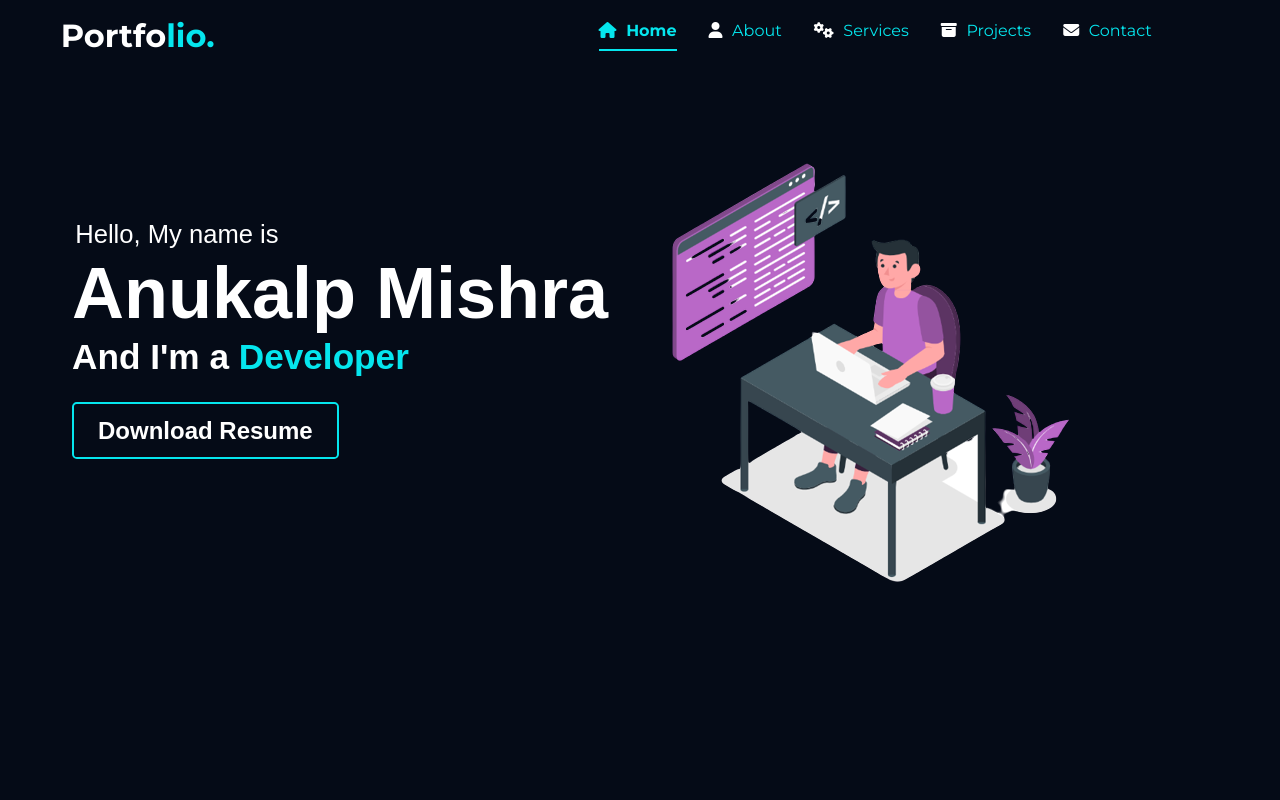
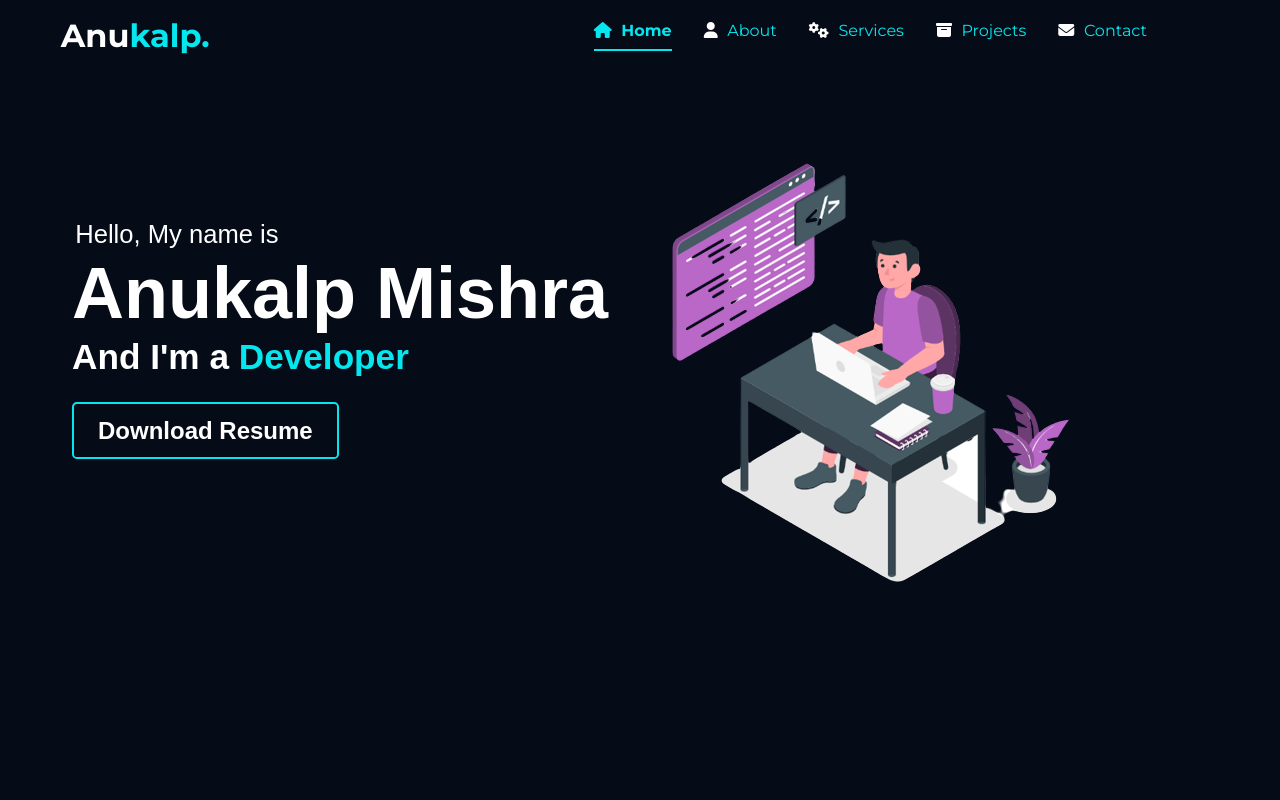
Before and after one commit to anukalp-mishra/React-Portfolio, a React (Create React App) app: page / in a window 1280 px wide. Shown: the top 800 px of the page. Built offline with nearby package versions, Linux system fonts and the light colour scheme.

Commit message:
Updated Navbar.jsx

```diff
--- a/src/components/Navbar/Navbar.jsx
+++ b/src/components/Navbar/Navbar.jsx
@@ -45,7 +45,7 @@ function Navbar() {
         <>
             <nav>
                 <div className="nav">
-                <Link to="Home" offset={-150} ><h2>Portfo<span>lio.</span></h2></Link>
+                <Link to="Home" offset={-150} ><h2>Anu<span>kalp.</span></h2></Link>
                 <ul>
                     <li><Link to="Home" activeClass='active' offset={-150} spy={true} onClick={navclose}><i className='fas fa-home' ></i>Home</Link></li>
                     <li><Link to="About" activeClass='active' offset={-100} spy={true} onClick={navclose}><i className='fas fa-user' ></i>About</Link></li>
```
